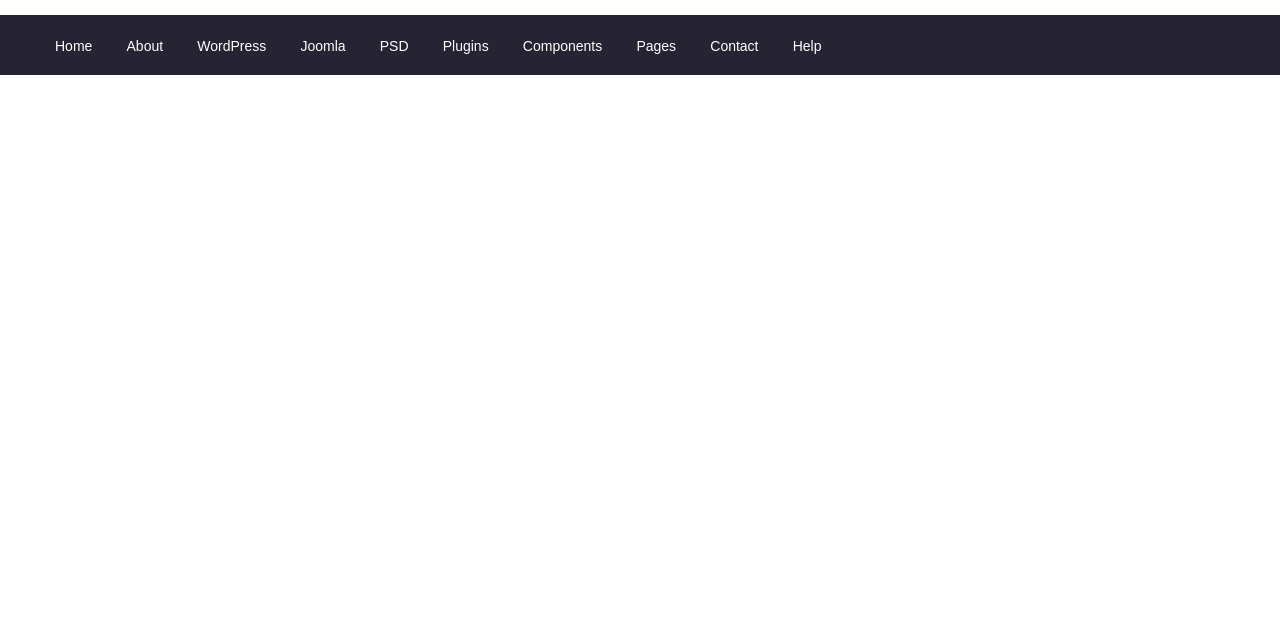
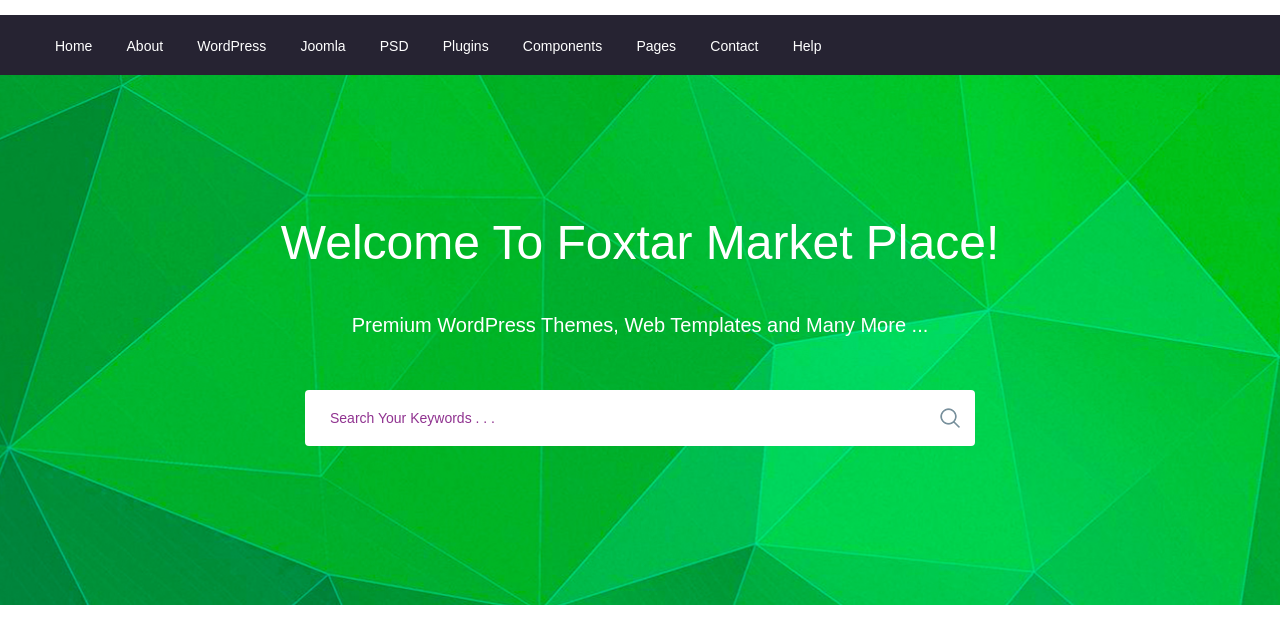
Before and after one commit to mars444/moderno, a website: page app/index.html in a window 1280 px wide. Shown: the part 75-718 px from the top of the page. Drawn offline with nearby package versions, Linux system fonts and the light colour scheme; files that its build step writes are made by us from their sources.

Commit message:
added search section

```diff
--- a/app/index.html
+++ b/app/index.html
@@ -69,6 +69,23 @@
     </div>
 </header>
 
+<section class="search" style="background-image: url(images/search-bg.jpg);">
+    <div class="container">
+        <div class="search__inner">
+            <div class="search__inner-title">Welcome To Foxtar Market Place!</div>
+            <div class="search__inner-text">Premium WordPress Themes, Web Templates and Many More ...</div>
+            <div class="search__inner-form">
+                <form action="">
+                    <input type="text" placeholder="Search Your Keywords . . ." required>
+                    <button type="submit">
+                        <img src="images/icons/search.png" alt="">
+                     </button>
+                </form>
+            </div>
+        </div>
+    </div>
+</section>
+
     <script src="https://ajax.googleapis.com/ajax/libs/jquery/3.6.0/jquery.min.js"></script>
     <script src="js/libs.min.js"></script>
     <script src="js/main.min.js"></script>
--- a/app/scss/style.scss
+++ b/app/scss/style.scss
@@ -64,3 +64,58 @@
         }
     }
  }
+
+ .search{
+     background-repeat: no-repeat;
+     background-size: cover;
+     background-position: center;
+     min-height: 530px;
+ }
+ .search__inner{
+     color: #fff;
+     padding-top: 140px;
+     padding-bottom: 100px;
+     text-align: center;
+
+     &-title{
+         font-size: 48px;
+         text-height: 72px;
+         padding-bottom: 40px;
+     }
+
+     &-text{
+         font-size: 20px;
+         line-height: 30px;
+         padding-bottom: 50px;
+     }
+     &-form{
+         max-width: 670px;
+         margin: 0 auto;
+         position: relative;
+         input{
+             display: block;
+             width: 100%;
+             border-radius: 4px;
+             height: 56px;
+             border: none;
+             font-size: 14px;
+             outline: none;
+             padding-left: 25px;
+                 padding-right: 70px;
+
+             &::placeholder{
+                 color: #903390;
+
+             }
+
+         }
+     }
+     button{
+         position: absolute;
+         border: none;
+         background-color: transparent;
+         right: 15px;
+         top: 18px;
+
+     }
+ }
```
Also changed, not shown: app/images/icons/search.png (added), app/images/icons/search.svg (added), app/images/search-bg.jpg (added).
